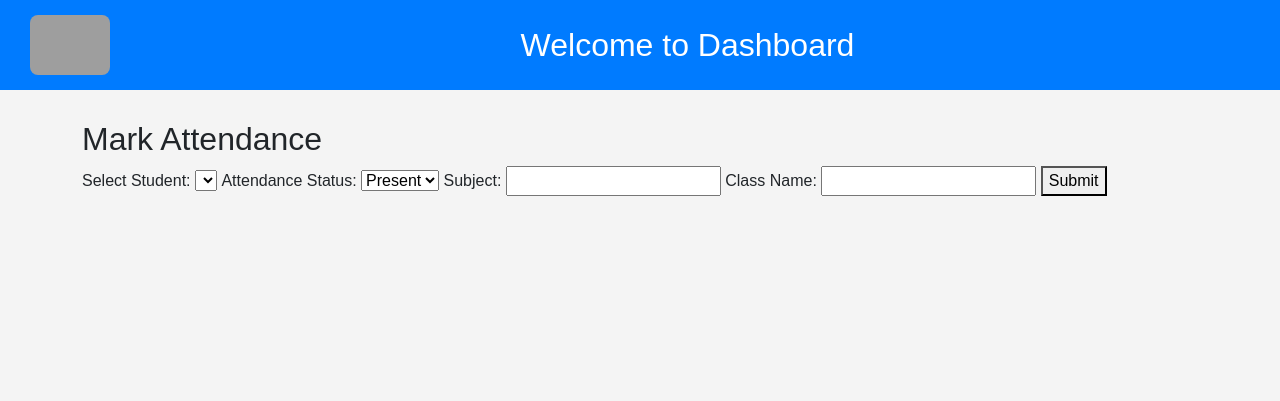
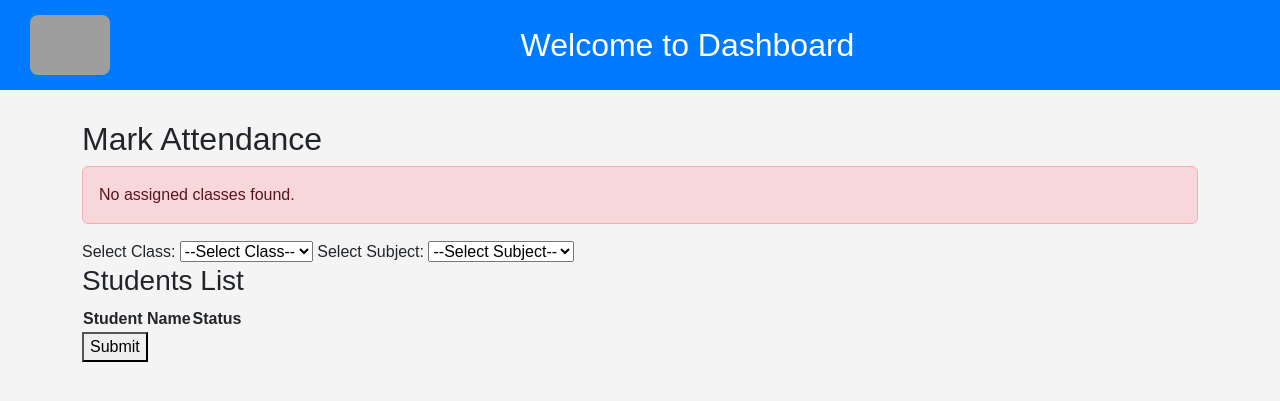
Before and after one commit to AnupamaPradhan01/classmanager, a Django app: page /teacher/mark-attendance/ in a window 1280 px wide. Shown: the top 401 px of the page. Run offline with Django 5.2, Linux system fonts and the light colour scheme; the visitor is signed in with stand-in values (Sample User, id 1); data comes from the database, SQL or seed files in the repository; lists and menus that the app fills with data are empty; grey boxes are pictures that could not be loaded.

Commit message:
updated the attendance feature

```diff
--- a/teacher/templates/teacher/mark_attendance.html
+++ b/teacher/templates/teacher/mark_attendance.html
@@ -1,28 +1,63 @@
 {% extends "base.html" %}
 {% block content %}
+
 <h2>Mark Attendance</h2>
+
+{% if error %}
+    <div class="alert alert-danger">{{ error }}</div>
+{% endif %}
 
 <form method="POST">
     {% csrf_token %}
-    <label for="student">Select Student:</label>
-    <select id="student" name="student" required>
-        {% for student in students %}
-            <option value="{{ student.id }}">{{ student.username }}</option>
+
+    <!-- Select Class -->
+    <label for="class_name">Select Class:</label>
+    <select id="class_name" name="class_name" required>
+        <option value="">--Select Class--</option>
+        {% for class in assigned_classes %}
+            <option value="{{ class }}">{{ class }}</option>
         {% endfor %}
     </select>
 
-    <label for="status">Attendance Status:</label>
-    <select id="status" name="status" required>
-        <option value="Present">Present</option>
-        <option value="Absent">Absent</option>
+    <!-- Select Subject -->
+    <label for="subject">Select Subject:</label>
+    <select id="subject" name="subject" required>
+        <option value="">--Select Subject--</option>
+        {% for subject in subjects %}
+            <option value="{{ subject }}">{{ subject }}</option>
+        {% endfor %}
     </select>
 
-    <label for="subject">Subject:</label>
-    <input type="text" id="subject" name="subject" required>
-
-    <label for="class_name">Class Name:</label>
-    <input type="text" id="class_name" name="class_name" required>
+    <h3>Students List</h3>
+    <table id="students_table">
+        <tr>
+            <th>Student Name</th>
+            <th>Status</th>
+        </tr>
+        {% for student in students %}
+        <tr data-class="{{ student.student_profile.class_name }}">
+            <td>{{ student.username }}</td>
+            <td>
+                <select name="status">
+                    <option value="Present">Present</option>
+                    <option value="Absent">Absent</option>
+                </select>
+            </td>
+        </tr>
+        {% endfor %}
+    </table>
 
     <button type="submit">Submit</button>
 </form>
+
+<!-- JavaScript for Dynamic Student Filtering -->
+<script>
+document.getElementById("class_name").addEventListener("change", function () {
+    let selectedClass = this.value;
+    document.querySelectorAll("#students_table tr[data-class]").forEach(row => {
+        row.style.display = row.getAttribute("data-class") === selectedClass ? "table-row" : "none";
+    });
+});
+</script>
+
 {% endblock %}
--- a/teacher/views.py
+++ b/teacher/views.py
@@ -86,34 +86,49 @@
 
 @login_required
 def mark_attendance(request):
+    teacher_profile = getattr(request.user, "teacher_profile", None)
+
+    if not teacher_profile:
+        return render(
+            request,
+            "teacher/mark_attendance.html",
+            {"error": "No assigned classes found."},
+        )
+
+    assigned_classes = teacher_profile.assigned_classes.split(
+        ","
+    )  # Convert CSV to list
+    students = CustomUser.objects.filter(
+        role="student", student_profile__class_name__in=assigned_classes
+    )
+
     if request.method == "POST":
-        student_id = request.POST["student"]
-        status = request.POST["status"]
+        class_name = request.POST["class_name"]
         subject = request.POST["subject"]
-        class_name = request.POST["class_name"]
+        status_data = request.POST.getlist("status")  # List of statuses
 
-        student = CustomUser.objects.get(id=student_id)
-        Attendance.objects.create(
-            student=student,
-            class_name=class_name,
-            status=status,
-            subject=subject,
-            teacher=request.user,
-        )
+        selected_students = students.filter(student_profile__class_name=class_name)
+        for i, student in enumerate(selected_students):
+            Attendance.objects.create(
+                student=student,
+                class_name=class_name,
+                status=status_data[i],  # Assign respective status
+                subject=subject,
+                teacher=request.user,
+            )
+
         return redirect("mark_attendance")
 
-    students = CustomUser.objects.filter(role="student")
-    selected_class = request.GET.get(
-        "class_name"
-    )  # Get the class from the URL parameter if needed
-    if selected_class:
-        students = students.filter(student_profile__class_name=selected_class)
+    subjects = ["Math", "Science", "English"]  # Modify according to available subjects
 
-    classes = students.values_list("student_profile__class_name", flat=True).distinct()
     return render(
         request,
         "teacher/mark_attendance.html",
-        {"students": students, "classes": classes},
+        {
+            "students": students,
+            "assigned_classes": assigned_classes,
+            "subjects": subjects,
+        },
     )
 
 
```
Also changed, not shown: teacher/models.py (+18 -8 lines), teacher/migrations/0007_alter_attendance_subject_and_more.py (added).
